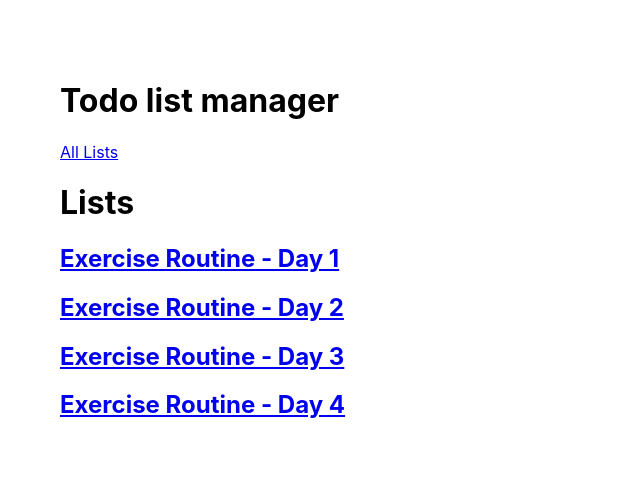
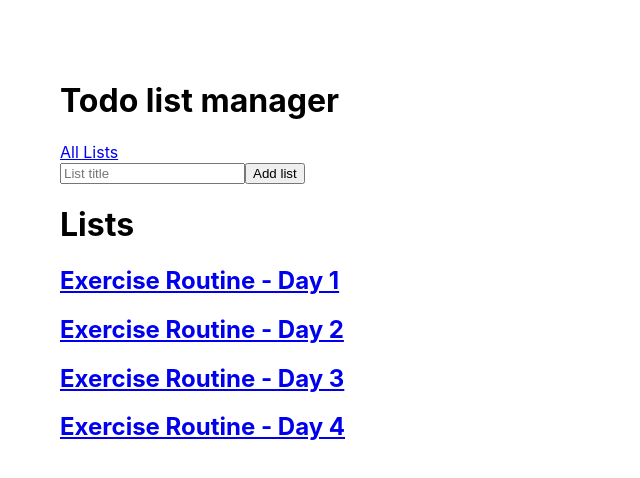
Before and after one commit to ThomasHoadley/react-redux-mongo-todo, a React (Create React App) app in the folder client/: page / in a window 1280 px wide. Shown: the top 478 px of the page, without its empty margins (0-640 px from the left). Built offline with nearby package versions, Linux system fonts and the light colour scheme.

Commit message:
Ive set it up so that the ListForm props are updated when there is a form submission. I now assume that I need to update the state of Lists with the new list Title and am creating a new branch to test

```diff
--- /dev/null
+++ b/client/src/components/ListForm.jsx
@@ -0,0 +1,51 @@
+import React, { Component } from "react";
+import { Formik, Field } from 'formik';
+
+
+class ListsForm extends Component {
+	constructor(props) {
+		super(props)
+		this.onFormSubmit = this.props.onFormSubmit;
+	}
+
+	render() {
+		return (
+			<div className="listsForm">
+				<Formik
+					initialValues={{ title: '' }}
+
+					onSubmit={(values, { setSubmitting, resetForm }) => {
+						let title = JSON.stringify(values.title, null, 2);
+						this.onFormSubmit(title);
+						setSubmitting(false);
+						resetForm();
+					}}
+				>
+					{({
+						values,
+						handleChange,
+						handleBlur,
+						handleSubmit,
+						isSubmitting,
+					}) => (
+							<form onSubmit={handleSubmit}>
+								<Field
+									type="text"
+									name="title"
+									onChange={handleChange}
+									onBlur={handleBlur}
+									value={values.title}
+									placeholder="List title"
+								/>
+								<button type="submit" disabled={isSubmitting}>
+									Add list
+           		</button>
+							</form>
+						)}
+				</Formik>
+			</div>
+		);
+	}
+}
+
+export default ListsForm;
--- a/client/src/components/Lists.jsx
+++ b/client/src/components/Lists.jsx
@@ -1,14 +1,23 @@
 import React, { Component } from "react";
+import ListForm from "./ListForm";
 
 class Lists extends Component {
 	constructor(props) {
 		super(props)
+		this.handleFormSubmit = this.handleFormSubmit.bind(this)
 	}
+
+	handleFormSubmit(e) {
+		console.log(e)
+	}
+
 	render() {
 		return (
 			<div className="lists">
+
+				<ListForm onFormSubmit={this.handleFormSubmit} />
+
 				<h1>Lists</h1>
-
 				{Object.keys(this.props.lists).map((key) => {
 					let listItem = this.props.lists[key]
 					return (
--- a/package.json
+++ b/package.json
@@ -14,7 +14,8 @@
 	"license": "ISC",
 	"dependencies": {
 		"concurrently": "^5.2.0",
-		"express": "^4.17.1"
+		"express": "^4.17.1",
+		"formik": "^2.1.5"
 	},
 	"devDependencies": {
 		"nodemon": "^2.0.4"
```
Also changed, not shown: 1 other file (tests, documents, lock files or other folders).
